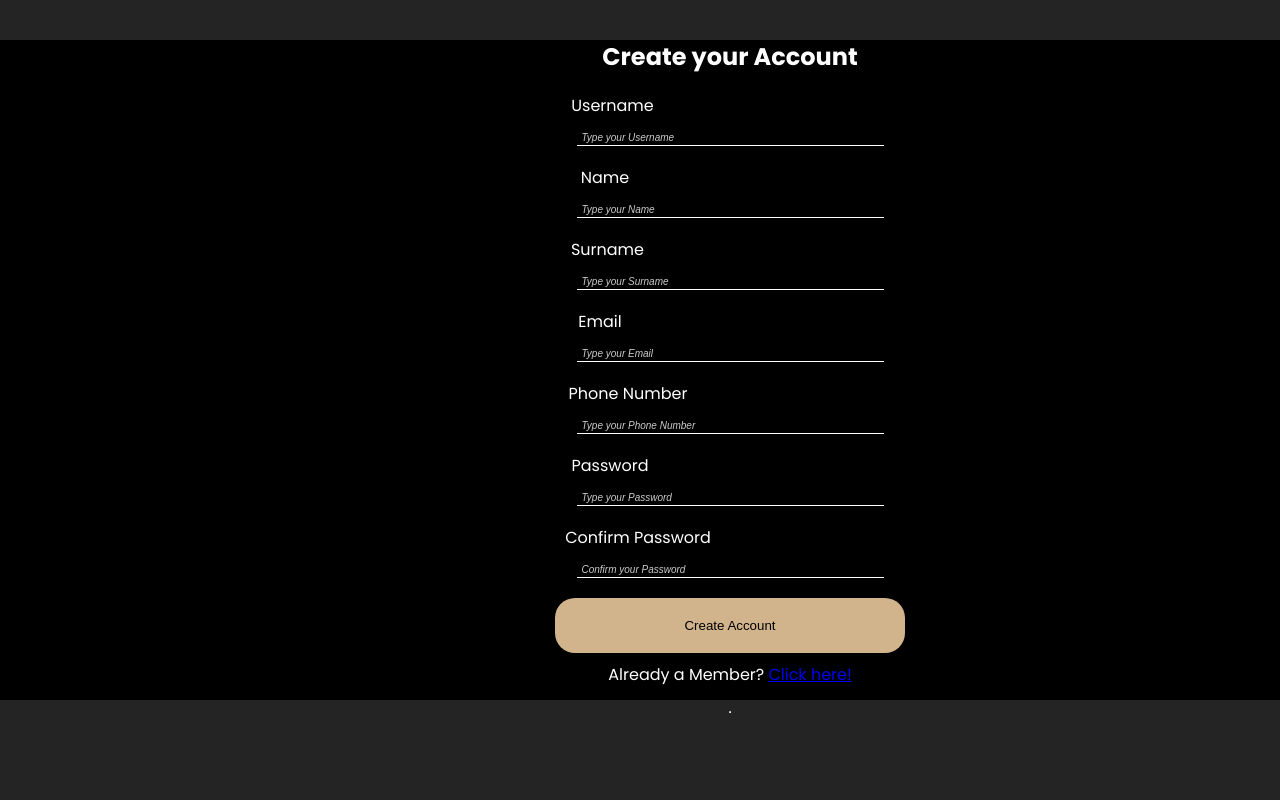
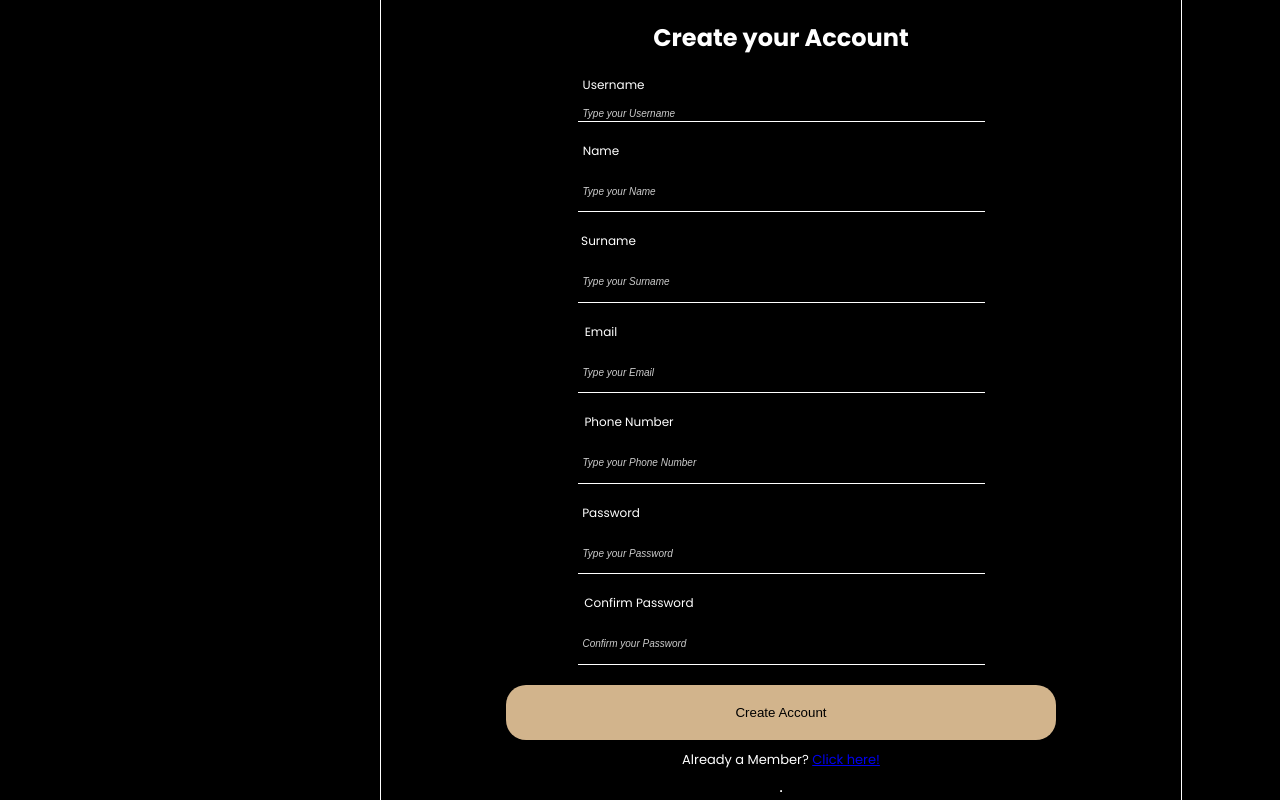
Before and after one commit to onxly/AetherteX, a React (Vite) app in the folder React/aethertex/: page /register in a window 1280 px wide. Built offline with nearby package versions, Linux system fonts and the light colour scheme.

Commit message:
Fixed the class naming issue and adjusted pages (Login and register)

```diff
--- a/React/aethertex/src/pages/cart.jsx
+++ b/React/aethertex/src/pages/cart.jsx
@@ -149,15 +149,15 @@ function Cart() {
         <div className="billing">{/*right column*/}
             <h3 style={{marginRight:460}}>Price details</h3>
             <hr width="600px"/>
-            <p style={{marginRight:200, marginTop:30}}><label htmlFor="items" style={{marginRight:30}}>No. Items </label><input id="items" value={"R "+total} /></p>
+            <p style={{marginRight:200, marginTop:30}}><label htmlFor="items" style={{marginRight:30}} >No. Items </label><input id="items" value={"R "+total} className="billingInput" /></p>
 
-            <p style={{marginRight:200, marginTop:30}}><label htmlFor="savings" style={{marginRight:45}}>Savings </label><input id="savings" value="R 0"/></p>
+            <p style={{marginRight:200, marginTop:30}}><label htmlFor="savings" style={{marginRight:45}}>Savings </label><input id="savings" value="R 0" className="billingInput"/></p>
 
-            <p style={{marginRight:200, marginTop:30}}><label htmlFor="Subtotal" style={{marginRight:40}}>Subtotal </label><input id="Subtotal" value={"R "+subtotal}/></p>
+            <p style={{marginRight:200, marginTop:30}}><label htmlFor="Subtotal" style={{marginRight:40}}>Subtotal </label><input id="Subtotal" value={"R "+subtotal} className="billingInput"/></p>
 
-            <p style={{marginRight:200, marginTop:30}}><label htmlFor="Delivery" style={{marginRight:15}}>Delivery fee </label><input id="Delivery" value={"R "+DeliveryFee}/></p>
+            <p style={{marginRight:200, marginTop:30}}><label htmlFor="Delivery" style={{marginRight:15}}>Delivery fee </label><input id="Delivery" value={"R "+DeliveryFee} className="billingInput"/></p>
 
-            <p style={{marginRight:200, marginTop:30}}><b><label htmlFor="Total amount" style={{marginRight:7}}>Total Amount</label><input id="Total amount" value={"R "+total}/></b></p>
+            <p style={{marginRight:200, marginTop:30}}><b><label htmlFor="Total amount" style={{marginRight:7}}>Total Amount</label><input id="Total amount" value={"R "+total} className="billingInput"/></b></p>
 
             <button className="btnCheckout">Checkout</button>
         </div>
--- a/React/aethertex/src/pages/login.jsx
+++ b/React/aethertex/src/pages/login.jsx
@@ -10,7 +10,7 @@ function Login() {
         <img src={Zeus} width={300} height={300} alt="Zeus" />
       </div>
 
-      <div style={{ marginRight: 100 }}>
+      <div style={{ }}>
         <input
           type="text"
           id="email"
@@ -18,7 +18,7 @@ function Login() {
           className="Boxs"
         />{" "}
       </div>
-      <div style={{ marginRight: 100 }}>
+      <div style={{ }}>
         <input
           type="password"
           id="password"
--- a/React/aethertex/src/pages/register.jsx
+++ b/React/aethertex/src/pages/register.jsx
@@ -4,11 +4,11 @@ import { Link } from "react-router";
 
 function Register() {
   return (
-    <form style={{ backgroundColor: "black" }}>
+    <form style={{ }}>
       <div className="column">
         <h2>Create your Account</h2>
 
-        <label htmlFor="username" style={{ marginRight: "235px" }}>
+        <label htmlFor="username" style={{ marginRight: "335px" ,fontSize:12}}>
           Username
         </label>
         <input
@@ -19,7 +19,7 @@ function Register() {
           style={{ height: "60px" }}
         />
 
-        <label htmlFor="name" style={{ marginRight: "250px" }}>
+        <label htmlFor="name" style={{ marginRight: "360px",fontSize:12 }}>
           Name
         </label>
         <input
@@ -29,7 +29,7 @@ function Register() {
           className="RegisterBoxs"
         />
 
-        <label htmlFor="surname" style={{ marginRight: "245px" }}>
+        <label htmlFor="surname" style={{ marginRight: "345px",fontSize:12 }}>
           Surname
         </label>
         <input
@@ -39,7 +39,7 @@ function Register() {
           className="RegisterBoxs"
         />
 
-        <label htmlFor="email" style={{ marginRight: "260px" }}>
+        <label htmlFor="email" style={{ marginRight: "360px" ,fontSize:12}}>
           Email
         </label>
         <input
@@ -49,7 +49,7 @@ function Register() {
           className="RegisterBoxs"
         />
 
-        <label htmlFor="phoneNumber" style={{ marginRight: "204px" }}>
+        <label htmlFor="phoneNumber" style={{ marginRight: "304px" ,fontSize:12}}>
           Phone Number
         </label>
         <input
@@ -59,7 +59,7 @@ function Register() {
           className="RegisterBoxs"
         />
 
-        <label htmlFor="password" style={{ marginRight: "240px" }}>
+        <label htmlFor="password" style={{ marginRight: "340px",fontSize:12 }}>
           Password
         </label>
         <input
@@ -69,7 +69,7 @@ function Register() {
           className="RegisterBoxs"
         />
 
-        <label htmlFor="confirmPassword" style={{ marginRight: "184px" }}>
+        <label htmlFor="confirmPassword" style={{ marginRight: "284px",fontSize:12 }}>
           Confirm Password
         </label>
         <input
@@ -82,7 +82,7 @@ function Register() {
         <button type="submit" className="Registerloginbtn">
           Create Account
         </button>
-        <p style={{ marginTop: "10px" }}>
+        <p style={{ marginTop: "10px",fontSize:13 }}>
           Already a Member? <Link to="/login">Click here!</Link>
         </p>
         <hr />
--- a/React/aethertex/src/stylesheets/cart.css
+++ b/React/aethertex/src/stylesheets/cart.css
@@ -3,7 +3,7 @@
 {
     width:80%;
     max-height:600px;
-    background-color:#101010;
+    background-color:black;
     transition: 0.3s ease-in-out;
     display:flex;
     flex-direction: column;
@@ -22,7 +22,7 @@
 {
     width:60%;
     height:150%;
-    background-color:#101010;
+    background-color:black;
     margin-left: 50px;
     text-align: center;
     transition: 0.3s ease-in-out;
@@ -106,8 +106,8 @@ body{
     margin-bottom: 20px;
 }
 
-/*
-input
+
+.billingInput
 {
     border:none;
     color:white;
@@ -115,7 +115,7 @@ input
     outline:none;
     margin-left: 100px;
 }
-*/
+
 
 .IncDecStyle
 {
--- a/React/aethertex/src/stylesheets/login.css
+++ b/React/aethertex/src/stylesheets/login.css
@@ -1,7 +1,6 @@
 .formStyle {
-    width: 800px;
-    min-height: 500px;
-    border-radius: 20px;
+    width: 1080px;
+    min-height: 720px;
     transition: transform 0.3s ease, box-shadow 0.3s ease;
     display: flex;
     flex-direction: column;   /* stack children vertically */
@@ -11,11 +10,17 @@
     background-color: black;
     box-shadow: 0 4px 10px rgba(0,0,0,0.2);
     padding: 20px;
+
+}
+.formStyle:hover
+{
+     box-shadow:  0px 50px 10px tan,
+                    0px -50px 10px tan;
 }
 
 .Boxs
 {
-    width: 300px;
+    width: 500px;
     height: 40px;
     border: none;
     border-bottom: 2px solid white;
@@ -24,10 +29,11 @@
     font-size: 16px;
     padding: 5px;
     margin-top: 10px; /* spacing between inputs */
+    outline: none;
 }
 .loginbtn
 {
-    width: 300px;
+    width: 700px;
     height: 40px;
     border-radius: 15px;
     background-color: tan;
@@ -37,3 +43,7 @@
     margin-top: 20px;
 
 }
+.loginbtn:hover
+{
+    border-color: gold;
+}
--- a/React/aethertex/src/stylesheets/register.css
+++ b/React/aethertex/src/stylesheets/register.css
@@ -1,6 +1,6 @@
  .RegisterBoxs {
             height: 100%;
-            width: 300px;
+            width: 400px;
             color: white;
             background-color: transparent;
 			margin-top:10px;
@@ -24,33 +24,37 @@
             flex-direction:column;
             align-items: center;
             justify-content: center;
-            padding: 30px;
+
             background-color: black;
             color: white;
-            width:400px;
-            height:600px;
-            margin-left:500px;
-            margin-top:40px;
+            width:800px;
+            height:800px;
+            margin-left:380px;
+            margin-top:0px;
              transition: 0.5s ease;
             transition: 0.5s ease-out;
-            border-radius:10px
+
+            border-left: 1px solid white;
+            border-right: 1px solid white;
         }
         .column:hover
         {
             transition: 1s ease;
             transition: 1s ease-out;
-            box-shadow:  10px 0px 1px tan,
-                         -10px 0px 1px tan;
+            box-shadow:  5px 0px 10px tan,
+                         -5px 0px 10px tan;
+            cursor: pointer;
         }
         .Registerloginbtn
 		{
-			width:350px;
+			width:550px;
 			height:60px;
             color: black;
 			padding:20px;
             background-color: tan;
             border-radius: 20px;
             border: none;
+            cursor: pointer;
         }
         .imageContainer {
             margin-bottom: 20px;
```
